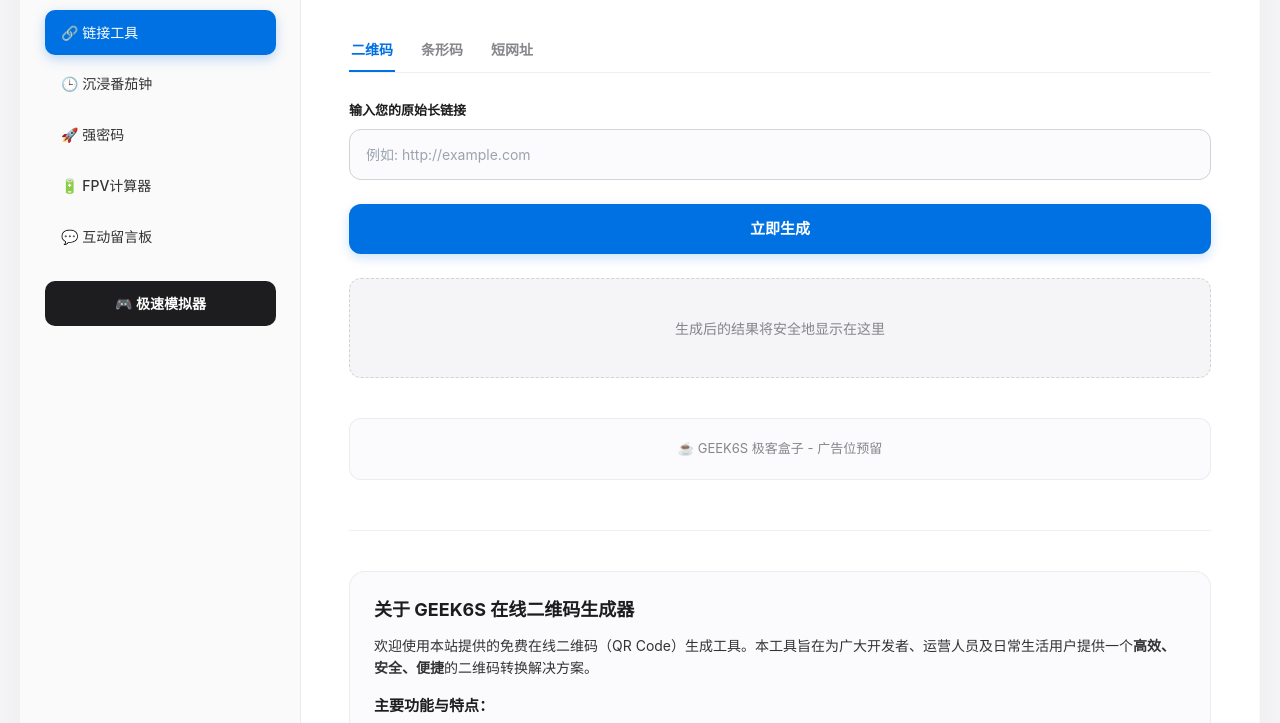
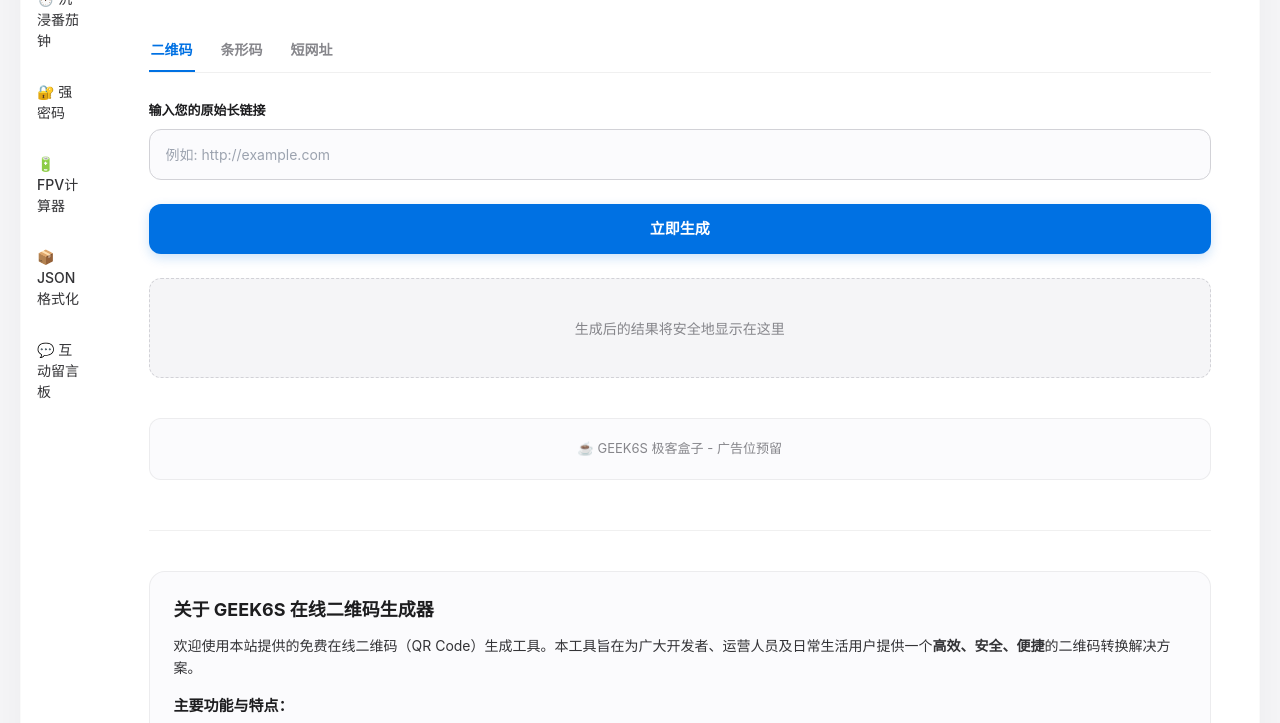
Before and after one commit to johnWei1992/share-tools, a plain HTML site: page index.html in a window 1280 px wide. Shown: the part 137-860 px from the top of the page. Drawn offline with nearby package versions, Linux system fonts and the light colour scheme.

Commit message:
fix: add JSON formatter to nav menu

```diff
--- a/index.html
+++ b/index.html
@@ -351,16 +351,13 @@
 
     <div class="container">
         <!-- 左侧导航栏区域 -->
-        <div class="sidebar">
-            <div class="brand">🛸 GEEK<span>6S</span> BOX</div>
-            <div class="nav-menu">
-                <div class="nav-item active" onclick="switchMainTool('link-card', this)">🔗 链接工具</div>
-                <div class="nav-item" onclick="switchMainTool('tomato-card', this)">🕒 沉浸番茄钟</div>
-                <div class="nav-item" onclick="switchMainTool('password-card', this)">🚀 强密码</div>
-                <div class="nav-item" onclick="switchMainTool('fpv-card', this)">🔋 FPV计算器</div>
-                <div class="nav-item" onclick="switchMainTool('guestbook-card', this)">💬 互动留言板</div>
-                <a href="fpv.html" class="nav-item btn-simulator" target="_blank">🎮 极速模拟器</a>
-            </div>
+        <div class="nav-menu">
+            <a href="index.html" class="nav-item">🔗 链接工具</a>
+            <a href="pomodoro.html" class="nav-item">⏱️ 沉浸番茄钟</a>
+            <a href="password.html" class="nav-item">🔐 强密码</a>
+            <a href="fpv.html" class="nav-item">🔋 FPV计算器</a>
+            <a href="json.html" class="nav-item">📦 JSON 格式化</a>
+            <a href="feedback.html" class="nav-item">💬 互动留言板</a>
         </div>
 
         <!-- 右侧主内容区域 -->
```
